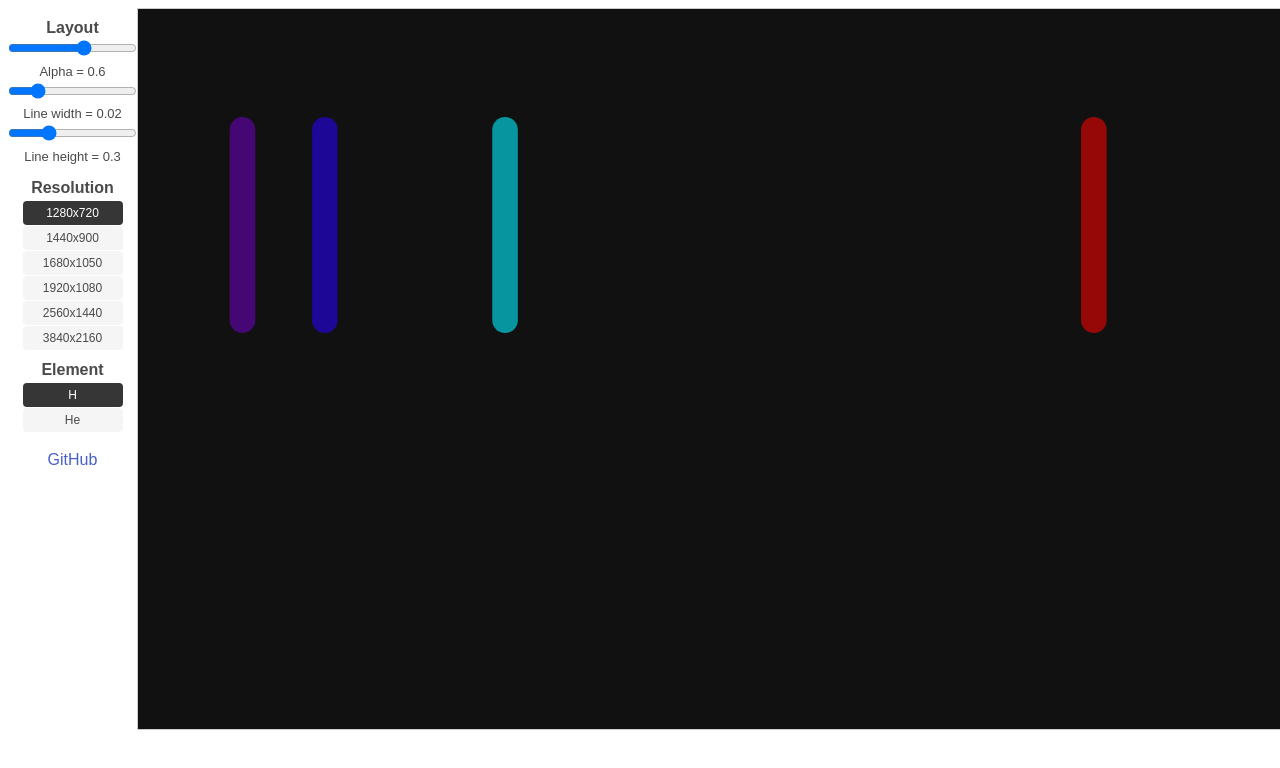
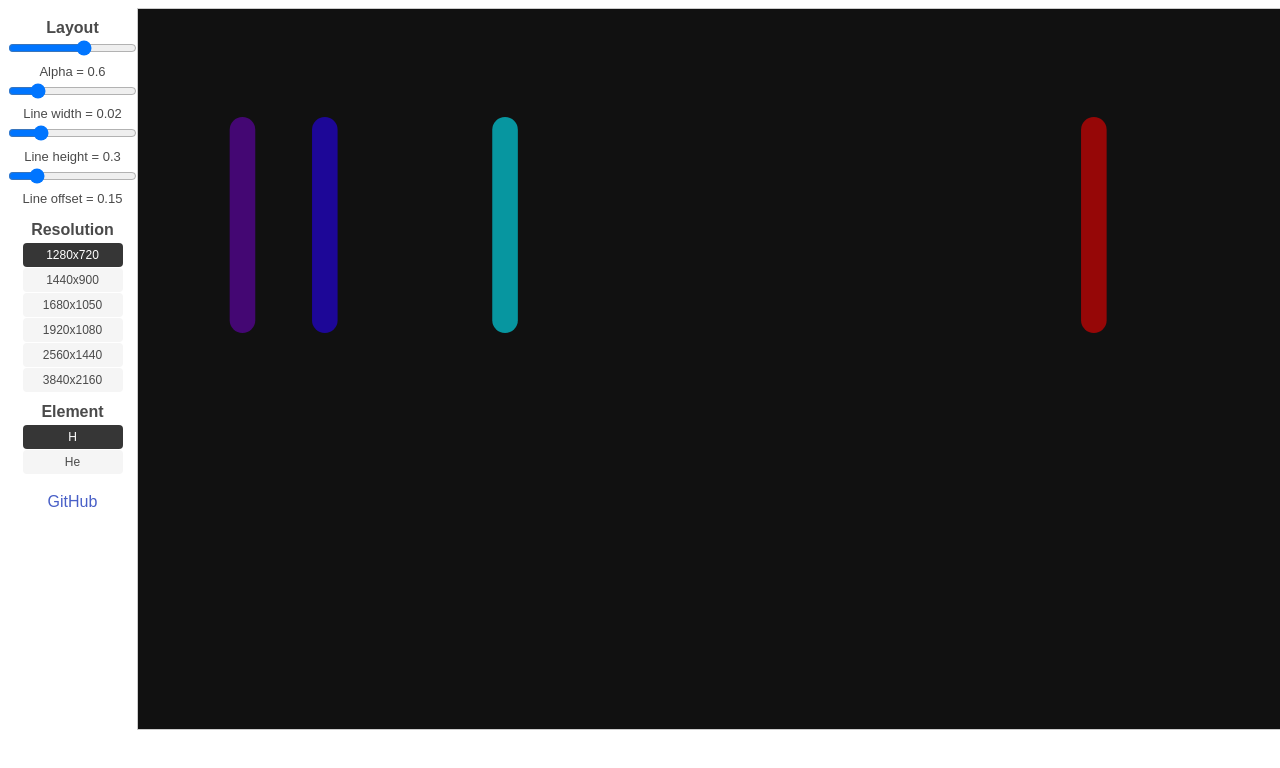
Before and after one commit to andygock/emission-spectra, a React (Vite) app: page / in a window 1280 px wide. Shown: the top 768 px of the page. Built offline with nearby package versions, Linux system fonts and the light colour scheme.

Commit message:
Add line offset adjustment

```diff
--- a/src/App.js
+++ b/src/App.js
@@ -32,11 +32,19 @@ const App = () => {
         />
         <Slider
           text="Line height"
-          min={0.01}
+          min={0.1}
           max={1}
           step={0.01}
           onUpdate={setLineHeight}
           value={lineHeight}
+        />
+        <Slider
+          text="Line offset"
+          min={0.0}
+          max={0.8}
+          step={0.01}
+          onUpdate={setLineOffsetY}
+          value={lineOffsetY}
         />
         <h2>Resolution</h2>
         <Resolutions currentSize={size} onSelect={setSize} />
```
